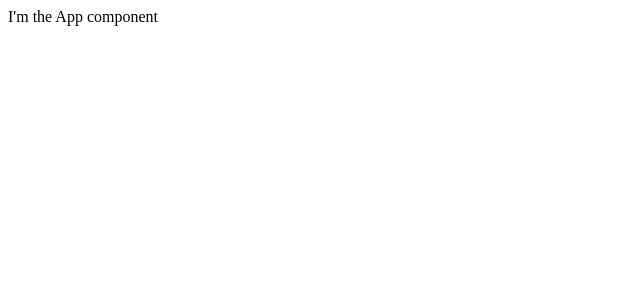
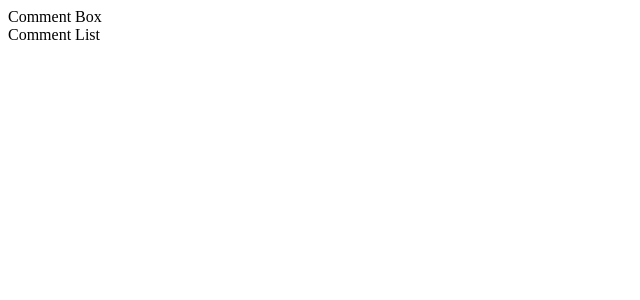
Before and after one commit to imrebartis/AdvancedReduxCode, a React (Create React App) app in the folder testing/: page / in a window 1280 px wide. Shown: the top 300 px of the page, without its empty margins (0-640 px from the left). Built offline with nearby package versions, Linux system fonts and the light colour scheme.

Commit message:
show components in the app

```diff
--- a/testing/src/components/App.js
+++ b/testing/src/components/App.js
@@ -1,5 +1,12 @@
 import React from "react";
+import CommentBox from './CommentBox';
+import CommentList from './CommentList';
 
 export default () => {
-  return <div>I'm the App component</div>;
+  return (
+    <div>
+      <CommentBox />
+      <CommentList />
+    </div>
+  );
 };
--- a/testing/src/components/CommentBox.js
+++ b/testing/src/components/CommentBox.js
@@ -0,0 +1,5 @@
+import React, { Component } from "react";
+
+export default () => {
+  return <div>Comment Box</div>;
+};
--- a/testing/src/components/CommentList.js
+++ b/testing/src/components/CommentList.js
@@ -0,0 +1,5 @@
+import React, { Component } from "react";
+
+export default () => {
+  return <div>Comment List</div>;
+};
```
